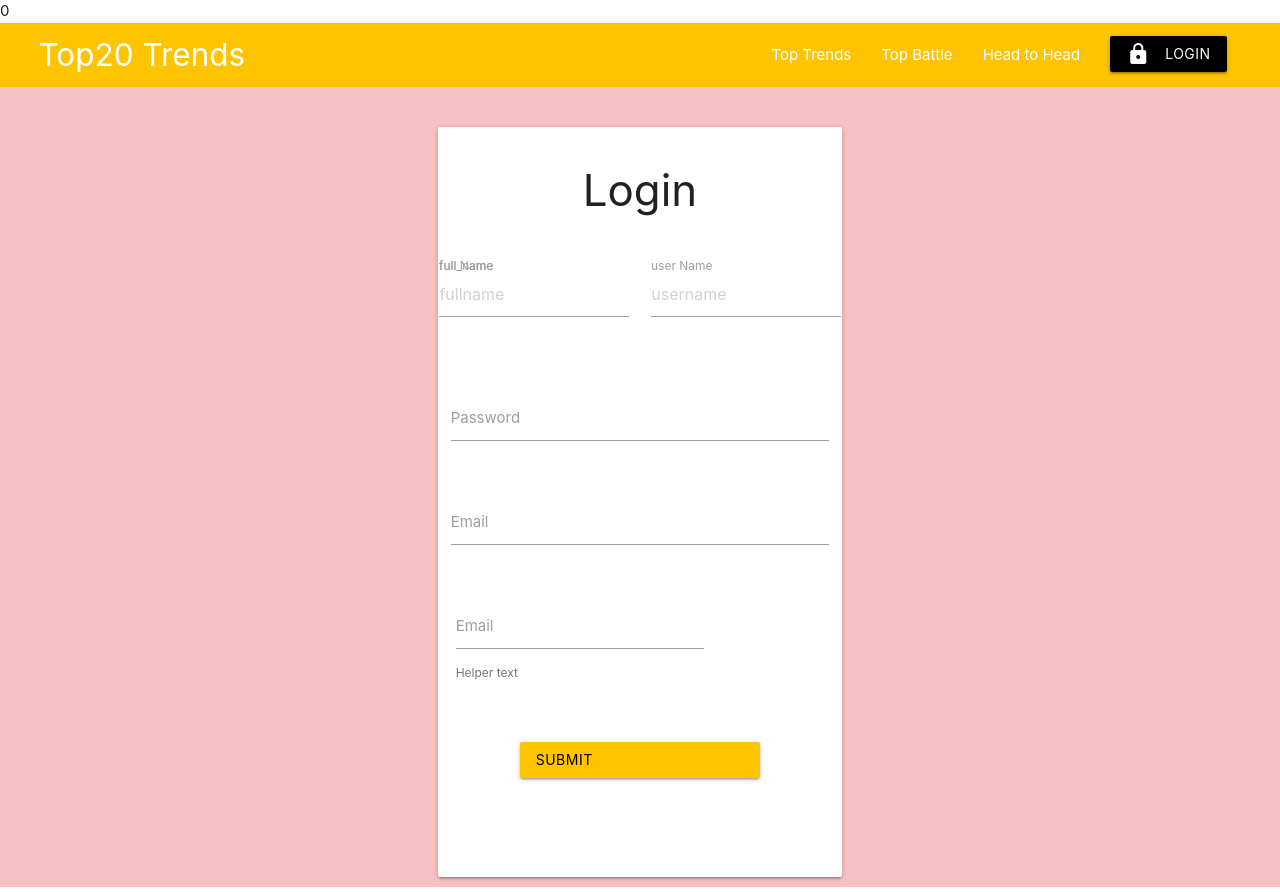
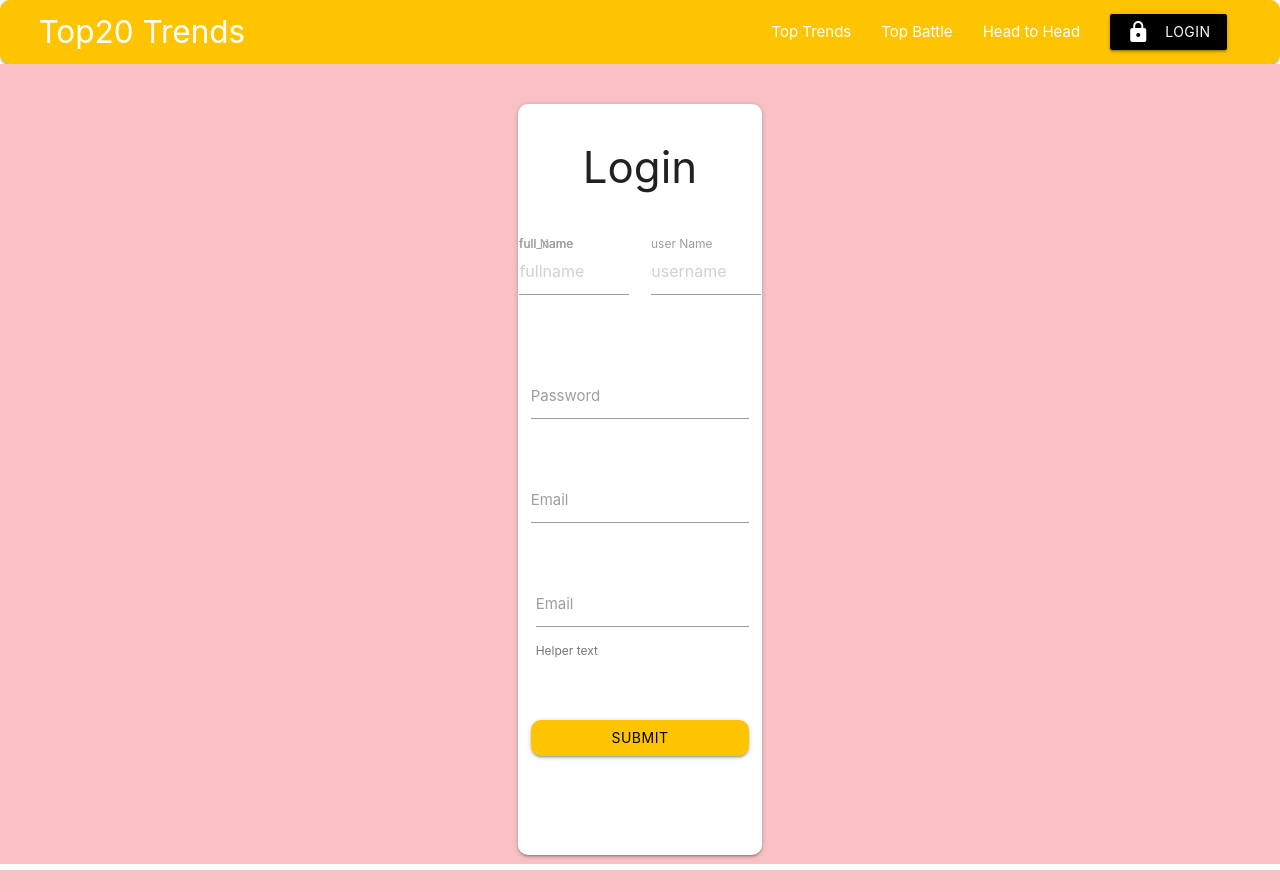
Before and after one commit to Mhayaya/top20, a PHP site: page /Create/ in a window 1280 px wide. After the commit the page ends 870 px from the top, so only its background shows below. Run offline with PHP 8.4, Linux system fonts and the light colour scheme; some libraries are stand-ins or nearby versions.

Commit message:
modification

```diff
--- a/Create/index.php
+++ b/Create/index.php
@@ -7,7 +7,7 @@
         </div>
         <div class="col s4">
 
-            <div class="card white darken-1">
+            <div class="card white darken-1 logincard">
                 <h3 style="margin-top: 40px !important; padding-top: 40px !important;" class="center">Login</h3>
                 <div class="card-content black-text">
                 <div class="row">
--- a/assets/css/custom.css
+++ b/assets/css/custom.css
@@ -40,6 +40,7 @@ body{
 .renny{
     color:  #000 !important;
     background-color: #ffc400  !important;
+    border-radius: 10px !important;
 }
 .btnprimary{
     background-color: #000 !important;
@@ -51,3 +52,9 @@ body{
     height: 20px !important;
     border-bottom: 2px solid black;
     }
+
+    .logincard{
+        margin-left: 80px !important;
+         margin-right: 80px !important;
+         border-radius: 10px !important;
+    }
--- a/includes/header.php
+++ b/includes/header.php
@@ -1,11 +1,12 @@
 <head>
       <!--Import Google Icon Font-->
-      <link href="https://fonts.googleapis.com/icon?family=Material+Icons" rel="stylesheet">0
+      <link href="https://fonts.googleapis.com/icon?family=Material+Icons" rel="stylesheet">
       <script src="https://kit.fontawesome.com/e099939cbb.js" crossorigin="anonymous"></script>
       <!--Import materialize.css-->
       <link type="text/css" rel="stylesheet" href="../assets/css/custom.css">
       <link type="text/css" rel="stylesheet" href="../assets/css/materialize.min.css"  media="screen,projection"/>
-
+      <link rel="icon" href="../assets/img/icon.png" sizes="192x192" />
+      <link rel="apple-touch-icon" href="../assets/img/icon.png" />
       <!--Let browser know website is optimized for mobile-->
       <meta name="viewport" content="width=device-width, initial-scale=1.0"/>
     </head>
--- a/index.php
+++ b/index.php
@@ -6,6 +6,8 @@
       <!--Import materialize.css-->
       <link type="text/css" rel="stylesheet" href="assets/css/custom.css">
       <link type="text/css" rel="stylesheet" href="assets/css/materialize.min.css"  media="screen,projection"/>
+      <link rel="icon" href="assets/img/icon.png" sizes="192x192" />
+      <link rel="apple-touch-icon" href="assets/img/icon.png" />
 
       <!--Let browser know website is optimized for mobile-->
       <meta name="viewport" content="width=device-width, initial-scale=1.0"/>
--- a/login/index.php
+++ b/login/index.php
@@ -8,7 +8,7 @@
         </div>
         <div class="col s4">
 
-            <div class="card white darken-1">
+            <div class="card white darken-1 logincard">
                 <h3 style="margin-top: 40px !important; padding-top: 40px !important;" class="center">Login</h3>
                 <div class="card-content black-text">
                 <div class="row">
```
Also changed, not shown: assets/img/icon.png (added).
